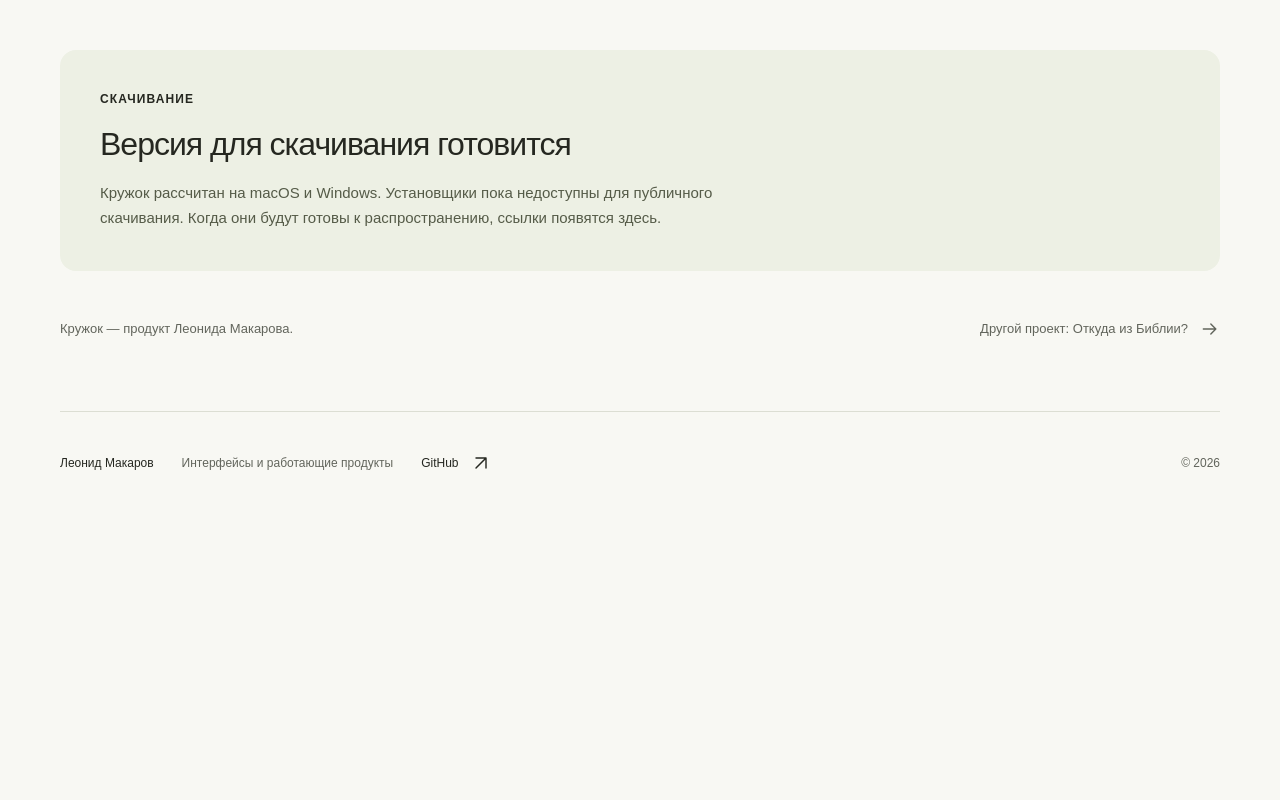
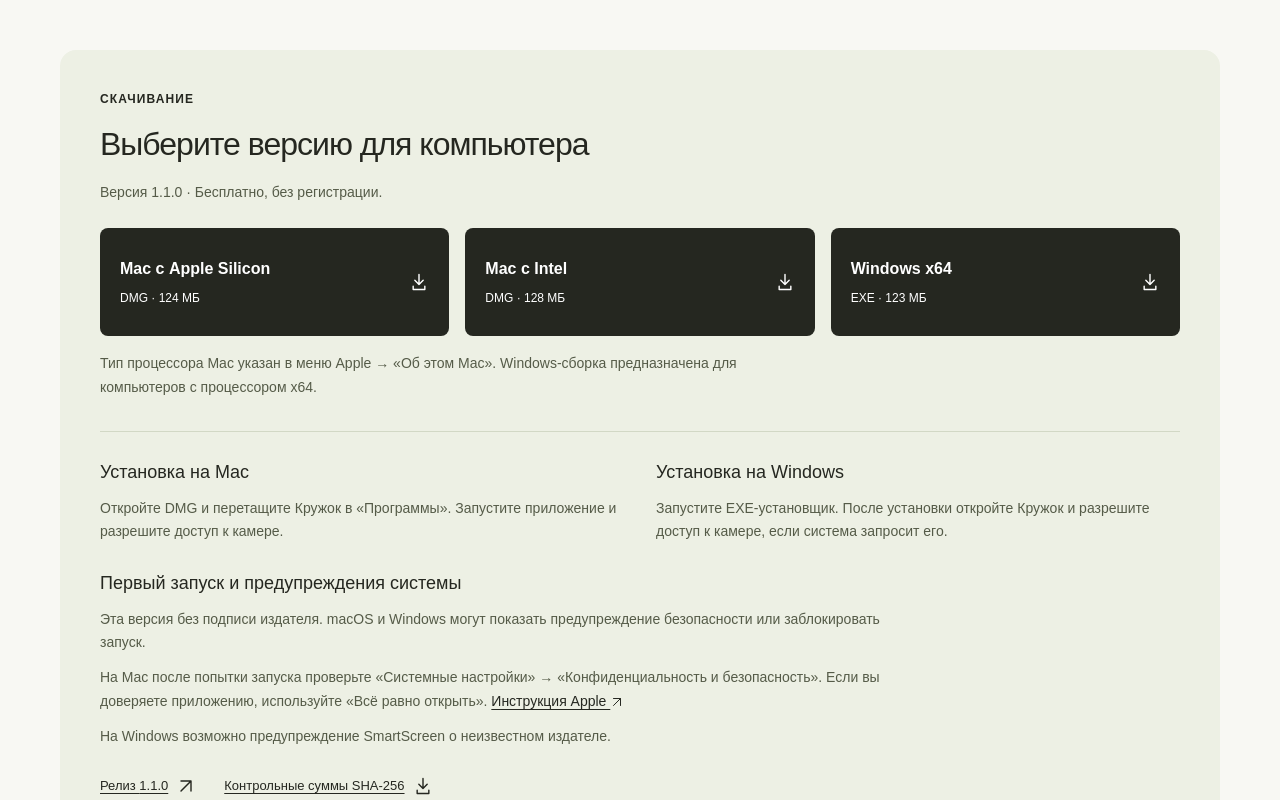
Before and after one commit to leninblok/leninblock-site, a Next.js app: page /kruzhok in a window 1280 px wide. Shown: the part 1560-2360 px from the top of the page. Before the commit the page ends 2075 px from the top, so only its background shows below. Built offline with nearby package versions, Linux system fonts and the light colour scheme.

Commit message:
Enable public Kruzhok installer downloads and installation guidance

```diff
--- a/src/app/globals.css
+++ b/src/app/globals.css
@@ -503,10 +503,98 @@ svg {
   color: #555b48;
 }
 .download-options {
+  display: grid;
+  grid-template-columns: repeat(3, minmax(0, 1fr));
+  gap: 16px;
+  margin-top: 24px;
+}
+.download-intro,
+.download-help,
+.installation-grid p,
+.installation-note p {
+  font-size: 14px;
+  line-height: 1.65;
+  color: #555b48;
+}
+.download-option {
+  display: grid;
+  grid-template-columns: minmax(0, 1fr) auto;
+  align-content: center;
+  gap: 8px 16px;
+  min-height: 108px;
+  padding: 20px;
+  border-radius: 8px;
+  background: var(--ink);
+  color: #fff;
+  transition: background 0.15s;
+}
+.download-option:hover {
+  background: #454a39;
+}
+.download-name {
+  font-size: 16px;
+  line-height: 1.4;
+  font-weight: 600;
+}
+.download-detail {
+  grid-row: 2;
+  font-size: 12px;
+  line-height: 1.5;
+}
+.download-option svg {
+  grid-column: 2;
+  grid-row: 1 / 3;
+  align-self: center;
+}
+.download-help {
+  margin-top: 16px;
+  max-width: 720px;
+}
+.installation-grid {
+  display: grid;
+  grid-template-columns: repeat(2, minmax(0, 1fr));
+  gap: 32px;
+  border-top: 1px solid #d2d8c5;
+  margin-top: 32px;
+  padding-top: 28px;
+}
+.installation-grid h3,
+.installation-note h3 {
+  font-size: 18px;
+  line-height: 1.4;
+  margin-bottom: 12px;
+}
+.installation-note {
+  margin-top: 28px;
+  max-width: 800px;
+}
+.installation-note p + p {
+  margin-top: 12px;
+}
+.installation-note a {
+  color: var(--ink);
+  text-decoration: underline;
+  text-underline-offset: 3px;
+}
+.installation-note a svg {
+  display: inline-block;
+  width: 14px;
+  height: 14px;
+  vertical-align: middle;
+}
+.release-links {
   display: flex;
-  gap: 16px;
   flex-wrap: wrap;
-  margin-top: 24px;
+  gap: 16px 28px;
+  margin-top: 28px;
+  font-size: 13px;
+}
+.release-links a {
+  display: inline-flex;
+  align-items: center;
+  gap: 8px;
+  text-decoration: underline;
+  text-underline-offset: 3px;
 }
 .product-outro {
   margin: 48px 0 72px;
@@ -822,6 +910,13 @@ svg {
     font-size: 28px;
     line-height: 1.15;
   }
+  .download-options,
+  .installation-grid {
+    grid-template-columns: 1fr;
+  }
+  .download-option {
+    min-height: 96px;
+  }
   .product-outro {
     flex-direction: column;
     gap: 20px;
--- a/src/app/kruzhok/page.tsx
+++ b/src/app/kruzhok/page.tsx
@@ -1,9 +1,9 @@
 import Link from "next/link";
-import { Arrow } from "@/components/icons";
-import { kruzhokDownloads, pageMetadata } from "@/content/site";
+import { Arrow, DownloadIcon } from "@/components/icons";
+import { kruzhokDownloads, kruzhokRelease, pageMetadata } from "@/content/site";
 export const metadata = pageMetadata(
   "Кружок — камера поверх окон",
-  "Покажите себя рядом с работой на экране. Кружок выводит камеру поверх окон, а запись вы ведёте в привычной программе.",
+  "Скачайте Кружок для macOS или Windows. Приложение выводит камеру поверх окон, а запись вы ведёте в привычной программе.",
   "/kruzhok",
 );
 export default function Kruzhok() {
@@ -28,7 +28,8 @@ export default function Kruzhok() {
             оставит вас в кадре рядом с тем, о чём вы говорите.
           </p>
           <a className="button button-dark" href="#download">
-            О скачивании <Arrow />
+            {kruzhokDownloads.length ? "Скачать Кружок" : "О скачивании"}{" "}
+            <DownloadIcon />
           </a>
           <p className="fine-print">
             Для macOS и Windows · запись во внешней программе
@@ -136,23 +137,75 @@ export default function Kruzhok() {
         <p className="eyebrow">Скачивание</p>
         <h2 id="download-title">
           {kruzhokDownloads.length
-            ? "Выберите вашу версию"
+            ? "Выберите версию для компьютера"
             : "Версия для скачивания готовится"}
         </h2>
         {kruzhokDownloads.length ? (
-          <div className="download-options">
+          <>
+            <p className="download-intro">
+              Версия {kruzhokRelease.version} · Бесплатно, без регистрации.
+            </p>
+            <div className="download-options" aria-label="Установщики Кружка">
               {kruzhokDownloads.map((download) => (
                 <a
-                className="button button-dark"
+                  className="download-option"
                   key={download.url}
                   href={download.url}
                 >
-                {download.label}
-                <span>{download.detail}</span>
-                <Arrow external />
+                  <span className="download-name">{download.label}</span>
+                  <span className="download-detail">{download.detail}</span>
+                  <DownloadIcon />
                 </a>
               ))}
             </div>
+            <p className="download-help">
+              Тип процессора Mac указан в меню Apple → «Об этом Mac».
+              Windows-сборка предназначена для компьютеров с процессором x64.
+            </p>
+            <div className="installation-grid">
+              <div>
+                <h3>Установка на Mac</h3>
+                <p>
+                  Откройте DMG и перетащите Кружок в «Программы». Запустите
+                  приложение и разрешите доступ к камере.
+                </p>
+              </div>
+              <div>
+                <h3>Установка на Windows</h3>
+                <p>
+                  Запустите EXE-установщик. После установки откройте Кружок и
+                  разрешите доступ к камере, если система запросит его.
+                </p>
+              </div>
+            </div>
+            <div className="installation-note">
+              <h3>Первый запуск и предупреждения системы</h3>
+              <p>
+                Эта версия без подписи издателя. macOS и Windows могут показать
+                предупреждение безопасности или заблокировать запуск.
+              </p>
+              <p>
+                На Mac после попытки запуска проверьте «Системные настройки» →
+                «Конфиденциальность и безопасность». Если вы доверяете
+                приложению, используйте «Всё равно открыть».{" "}
+                <a href="https://support.apple.com/ru-ru/102445">
+                  Инструкция Apple <Arrow external />
+                </a>
+              </p>
+              <p>
+                На Windows возможно предупреждение SmartScreen о неизвестном
+                издателе.
+              </p>
+            </div>
+            <div className="release-links">
+              <a href={kruzhokRelease.url}>
+                Релиз {kruzhokRelease.version} <Arrow external />
+              </a>
+              <a href={kruzhokRelease.checksumsUrl}>
+                Контрольные суммы SHA-256 <DownloadIcon />
+              </a>
+            </div>
+          </>
         ) : (
           <p>
             Кружок рассчитан на macOS и Windows. Установщики пока недоступны для
--- a/src/components/icons.tsx
+++ b/src/components/icons.tsx
@@ -17,6 +17,26 @@ export function Arrow({ external = false }: { external?: boolean }) {
     </svg>
   );
 }
+export function DownloadIcon() {
+  return (
+    <svg
+      width="20"
+      height="20"
+      viewBox="0 0 24 24"
+      fill="none"
+      aria-hidden="true"
+    >
+      <path
+        d="M12 3v12m-5-5 5 5 5-5M5 17v4h14v-4"
+        stroke="currentColor"
+        strokeWidth="1.7"
+        strokeLinecap="round"
+        strokeLinejoin="round"
+      />
+    </svg>
+  );
+}
+
 export function BrandMark() {
   return (
     <svg
--- a/src/content/site.ts
+++ b/src/content/site.ts
@@ -39,7 +39,29 @@ export function pageMetadata(
 }
 
 // TODO(owner): add a real recording of Kruzhok. Do not substitute a fabricated screenshot.
-// Private release v1.1.0 exists; its assets must not be linked as public downloads.
-// Before adding links: publish approved installers separately, verify signatures and anonymous downloads.
+// Pin downloads to the verified release: asset names include the version.
+// Update URLs, sizes and installation notes together when publishing a new release.
+export const kruzhokRelease = {
+  version: "1.1.0",
+  url: "https://github.com/leninblok/floating-camera/releases/tag/v1.1.0",
+  checksumsUrl:
+    "https://github.com/leninblok/floating-camera/releases/download/v1.1.0/SHA256SUMS",
+};
 export type Download = { label: string; url: string; detail: string };
-export const kruzhokDownloads: readonly Download[] = [];
+export const kruzhokDownloads: readonly Download[] = [
+  {
+    label: "Mac с Apple Silicon",
+    detail: "DMG · 124 МБ",
+    url: "https://github.com/leninblok/floating-camera/releases/download/v1.1.0/Kruzhok-1.1.0-mac-arm64.dmg",
+  },
+  {
+    label: "Mac с Intel",
+    detail: "DMG · 128 МБ",
+    url: "https://github.com/leninblok/floating-camera/releases/download/v1.1.0/Kruzhok-1.1.0-mac-x64.dmg",
+  },
+  {
+    label: "Windows x64",
+    detail: "EXE · 123 МБ",
+    url: "https://github.com/leninblok/floating-camera/releases/download/v1.1.0/Kruzhok-1.1.0-windows-x64-Setup.exe",
+  },
+];
```
Also changed, not shown: 5 other files (tests, documents, lock files or other folders). Lines whose indentation alone changed are shown as unchanged.
